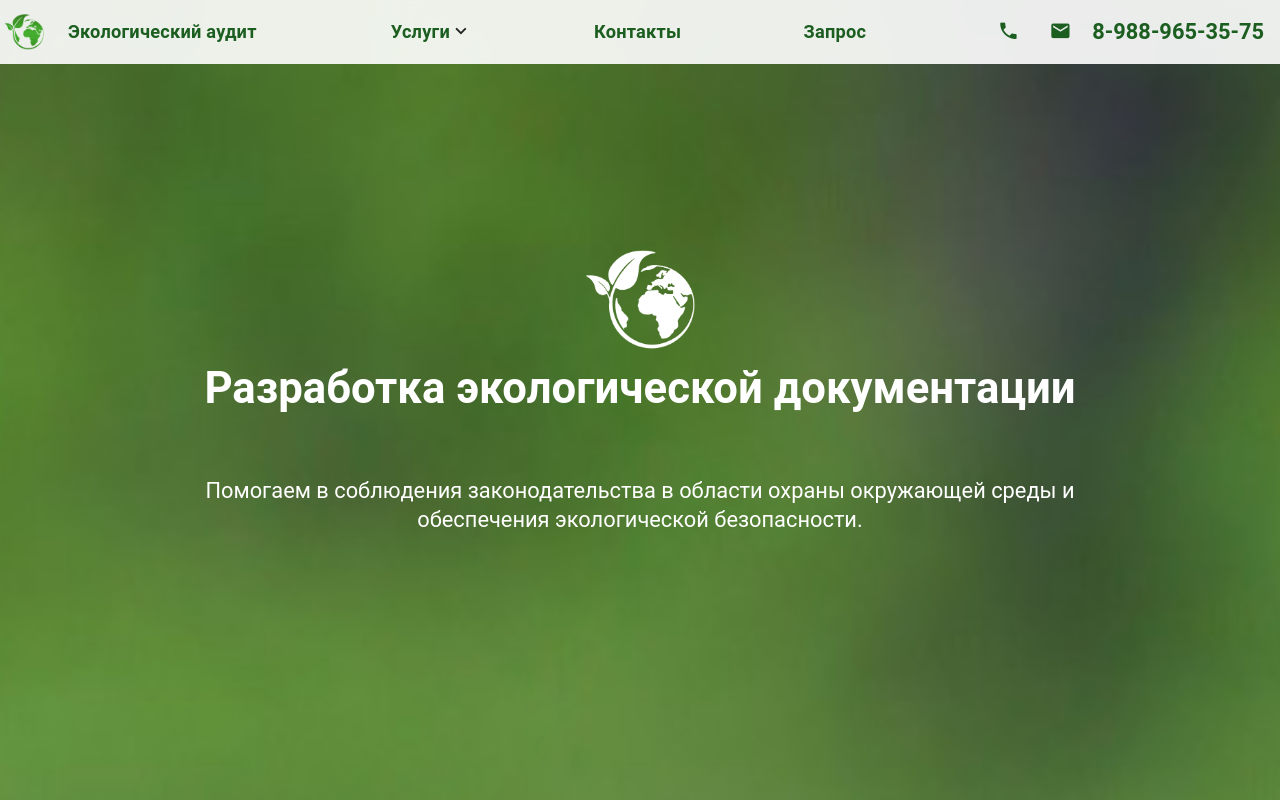
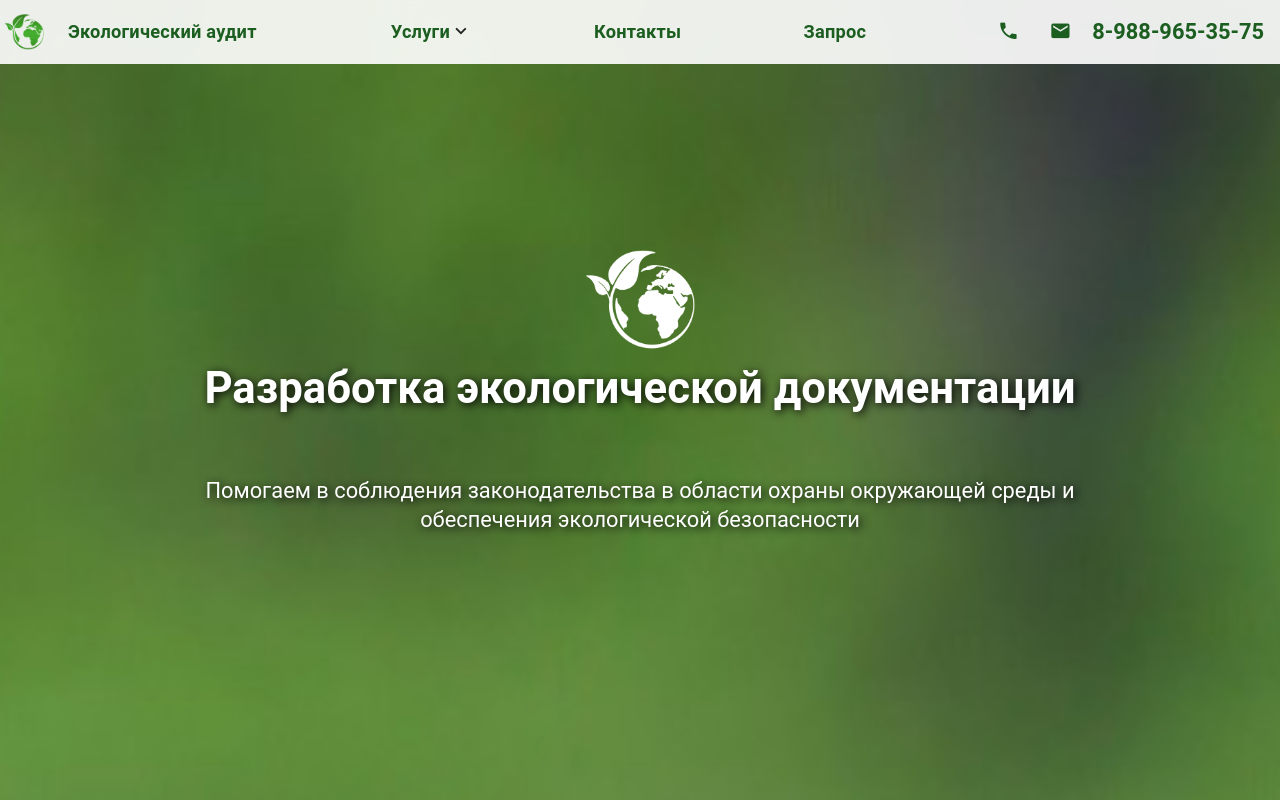
Before and after one commit to Kulachenkoivan3945/Ecology, a Vue app: page / in a window 1280 px wide. Shown: the top 800 px of the page. Built offline with nearby package versions, Linux system fonts and the light colour scheme.

Commit message:
Fix grammar

```diff
--- a/src/components/Footer.vue
+++ b/src/components/Footer.vue
@@ -57,7 +57,7 @@
         </v-row>
         <v-row class="flex-column pb-8">
           <v-col class="py-1">
-            <span>Адрес: Волгоград  Краснознаменская улица, 5А, </span>
+            <span>Адрес: Волгоград, Краснознаменская улица, 5А, </span>
           </v-col>
           <v-col class="py-1">
             <span>ИП Лихачев А.А.</span>
--- a/src/components/ui/ParallaxInfoBlock.vue
+++ b/src/components/ui/ParallaxInfoBlock.vue
@@ -18,7 +18,11 @@
             max-height="100"
           />
         </v-col>
-        <v-col :class="bluredBg ? 'blured-bg pa-8' : ''" class="flex-grow-0 d-flex flex-column">
+        <v-col
+          :class="bluredBg ? 'blured-bg pa-8' : ''"
+          class="flex-grow-0 d-flex flex-column"
+          style="text-shadow: black 2px 2px 10px"
+        >
           <span class="text-h3 font-weight-bold mb-4 text-center py-4">
             {{ title }}
           </span>
--- a/src/stores/cardsStore.ts
+++ b/src/stores/cardsStore.ts
@@ -44,11 +44,13 @@ export const useCardsStore = defineStore('cardsStore', () => {
       [
         {
           title: '2. Инвентаризация источников выбросов',
-          description: 'Инвентаризация всех источников выбросов загрязняющих веществ имеющихся на территории предприятия с помощью выезда на Вашу площадку или получением исходных данных и предыдущих проектов',
+          description: 'Инвентаризация всех источников выбросов загрязняющих веществ, имеющихся' +
+            ' на территории предприятия, с помощью выезда на Вашу площадку или получением' +
+            ' исходных данных и предыдущих проектов',
         },
         {
           title: '3. Разработка проекта ПДВ ',
-          description: 'Разработка инвентаризации источников выбросов и тома ПДВ, расчет рассеивания загрязняющих веществ расчетным методом или инструментальным, с привлечением аккредитованной лаборатории',
+          description: 'Разработка инвентаризации источников выбросов и тома ПДВ, расчет рассеивания загрязняющих веществ расчетным методом или инструментальным с привлечением аккредитованной лаборатории',
         },
         {
           title: '4. Получение данных',
--- a/src/views/HomeView.vue
+++ b/src/views/HomeView.vue
@@ -4,7 +4,7 @@
     :logo-image="logo"
     :transition-type="TransitionTypes.SLIDE_RIGHT"
     title="Разработка экологической документации"
-    sub-title="Помогаем в соблюдения законодательства в области охраны окружающей среды и обеспечения экологической безопасности."
+    sub-title="Помогаем в соблюдения законодательства в области охраны окружающей среды и обеспечения экологической безопасности"
   />
   <v-row class="flex-column w-100 w-100 py-8 px-4">
     <span class="text-h4 text-center pb-4">Природоохранное проектирование</span>
--- a/src/views/ReportingView.vue
+++ b/src/views/ReportingView.vue
@@ -137,7 +137,7 @@ const tabsContent = {
     timeCost: `Срок разработки от 5 дней. Стоимость от 5 000 ₽`,
   },
   [TabsNames.N4_LC]: {
-    name: 'Сведения о выполнении условий пользования недрами при добыче питьевых и технических подезмных вод',
+    name: 'Сведения о выполнении условий пользования недрами при добыче питьевых и технических подземных вод',
     purpose: `Отчёт «Сведения о выполнении условий пользования недрами при добыче питьевых и технических подземных вод» содержит информацию об условиях использования подземных водных ресурсов. В нём указываются данные о соблюдении требований, связанных с эксплуатацией источников питьевой и технической воды.`,
 
     regulated: `Приказ Росстата от 07.07.2011 N 308.`,
```
Also changed, not shown: 5 other files (tests, documents, lock files or other folders).
